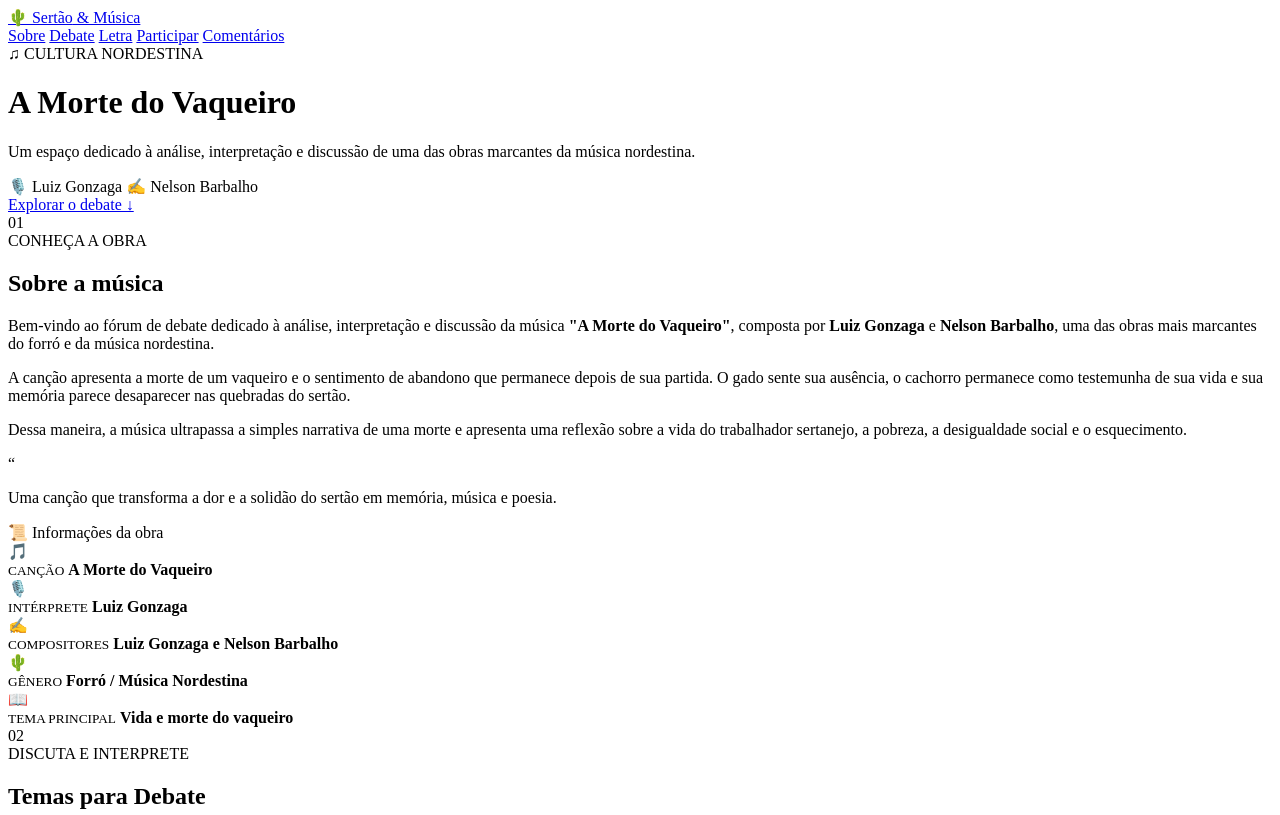
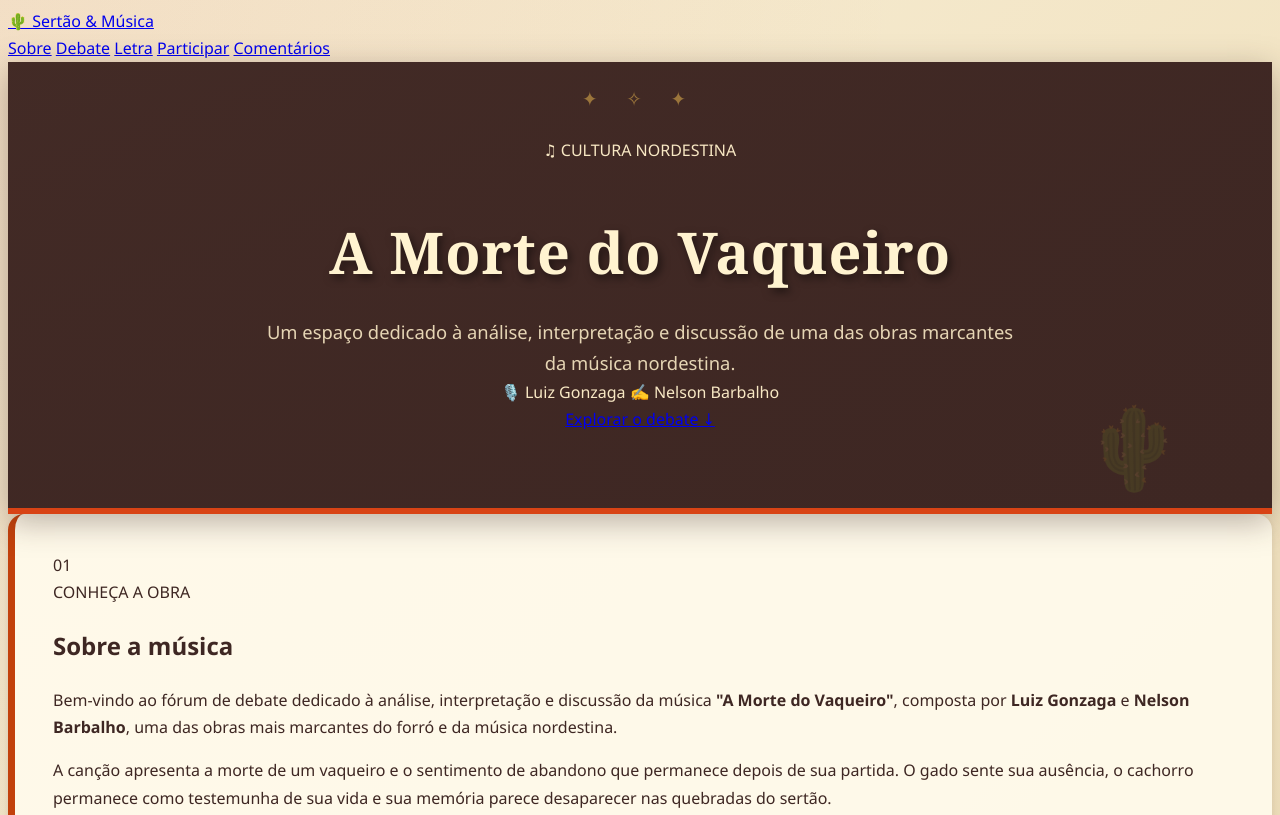
Before and after one commit to luisfhermes-cyber/aula-2-de-git, a plain HTML site: page index.html in a window 1280 px wide. Shown: the top 815 px of the page. Drawn offline with Linux system fonts and the light colour scheme.

Commit message:
feat: atualiza versao interna para v1.3

```diff
--- a/index.html
+++ b/index.html
@@ -1,12 +1,15 @@
 <!DOCTYPE html> <html lang="pt-BR"> <head> <meta charset="UTF-8"> <meta name="viewport" content="width=device-width, initial-scale=1.0">
 <title>Debate: A Morte do Vaqueiro — Luiz Gonzaga</title>
 
-
+<link rel="stylesheet" href="style.css">
 
 </head> <body>
 <!-- =========================
      NAVEGAÇÃO
 ========================== -->
+
+<nav class="navbar">
+    <div class="nav-container">
 
         <a href="#" class="logo">
             🌵 Sertão<span> & Música</span>
```
